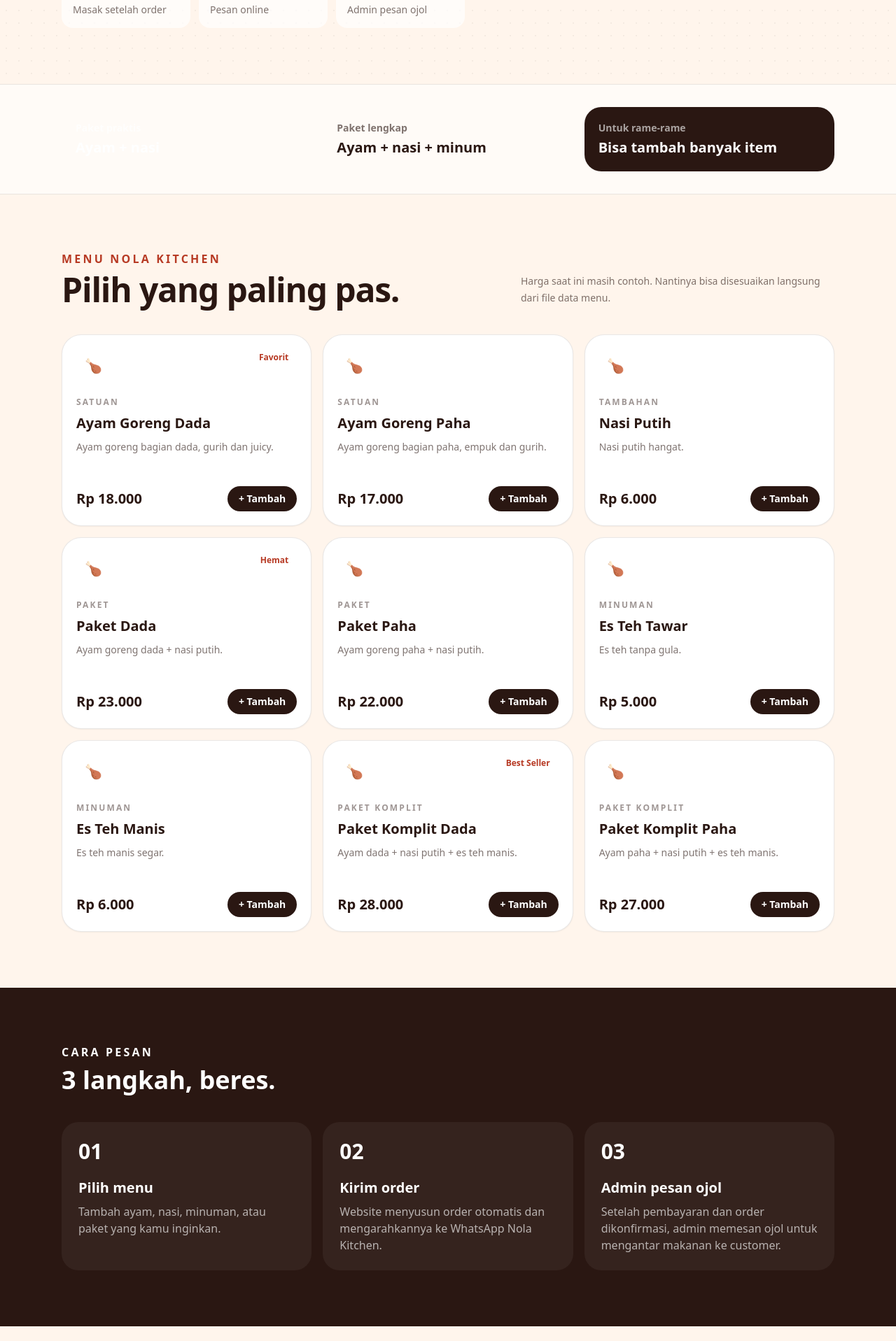
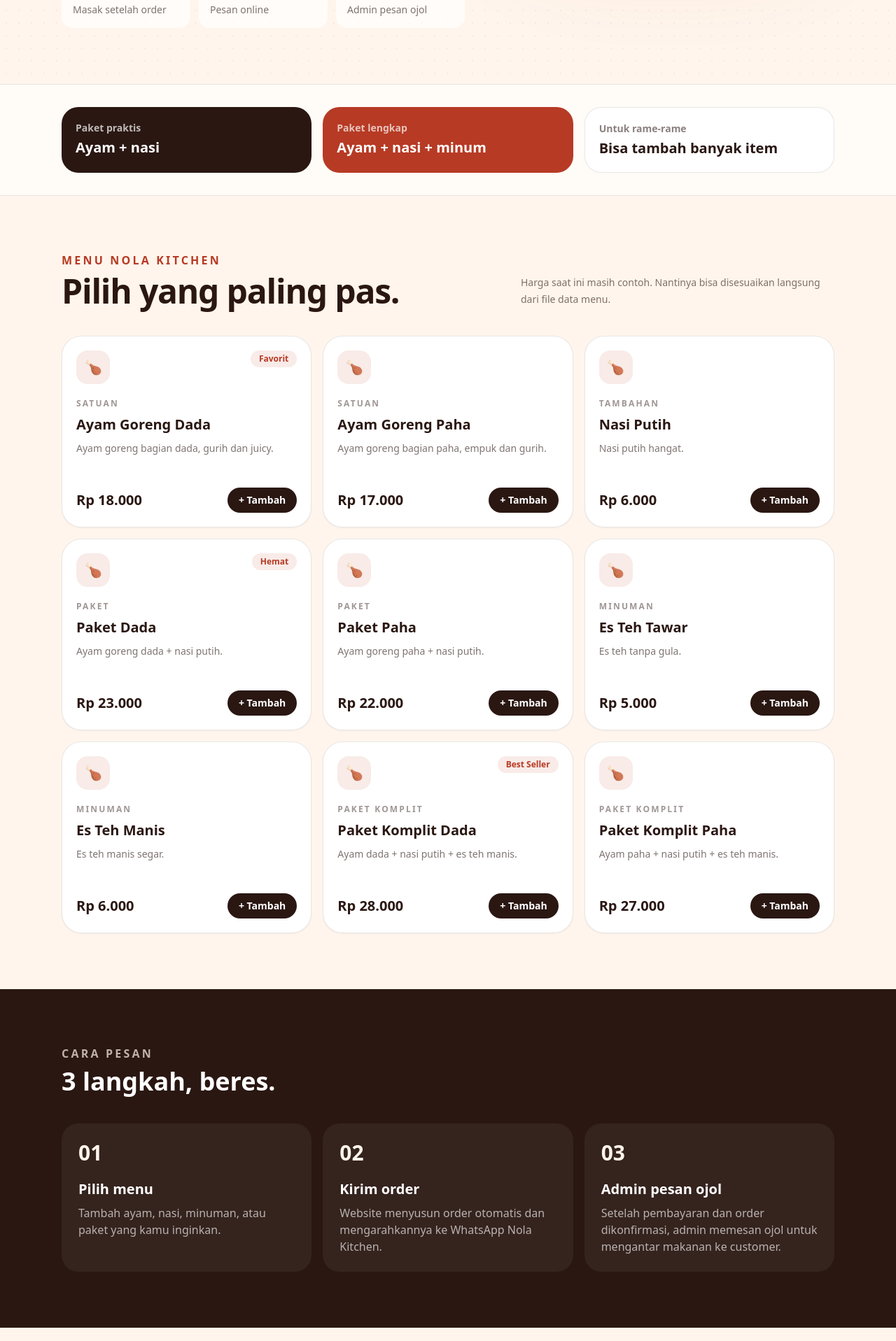
Before and after one commit to herayadi/nola-kitchen, a Next.js app: page / in a window 1280 px wide. Shown: the part 689-2606 px from the top of the page at 70% size. Built offline with nearby package versions, Linux system fonts and the light colour scheme.

Commit message:
feat: refresh food palette and update WhatsApp number

```diff
--- a/components/NolaKitchenPage.tsx
+++ b/components/NolaKitchenPage.tsx
@@ -6,7 +6,7 @@ import { formatRupiah } from "@/lib/currency";
 import { buildWhatsAppUrl, type CartMap } from "@/lib/whatsapp";
 
 const BUSINESS_NAME = "Nola Kitchen";
-const WHATSAPP_NUMBER = "6281234567890"; // GANTI dengan nomor WhatsApp bisnis
+const WHATSAPP_NUMBER = "6281295656710";
 
 export default function NolaKitchenPage() {
   const [cart, setCart] = useState<CartMap>({});
@@ -115,7 +115,7 @@ export default function NolaKitchenPage() {
             </div>
 
             <div className="relative">
-              <div className="absolute -inset-8 -z-10 rounded-full bg-nola-gold/20 blur-3xl" />
+              <div className="absolute -inset-8 -z-10 rounded-full bg-nola-red/15 blur-3xl" />
               <div className="rounded-[2rem] border border-nola-brown/10 bg-white p-5 shadow-soft">
                 <div className="rounded-[1.5rem] bg-nola-red p-6 text-white">
                   <p className="text-sm font-bold uppercase tracking-[.2em] text-white/70">Best Seller</p>
@@ -144,16 +144,16 @@ export default function NolaKitchenPage() {
 
         <section id="paket" className="border-y border-nola-brown/10 bg-white/60">
           <div className="mx-auto grid max-w-6xl gap-4 px-4 py-8 md:grid-cols-3 md:px-6">
-            <div className="rounded-3xl bg-nola-green p-5 text-white">
+            <div className="rounded-3xl bg-nola-brown p-5 text-white">
               <p className="text-sm font-bold text-white/70">Paket praktis</p>
               <p className="mt-1 text-xl font-black">Ayam + nasi</p>
             </div>
-            <div className="rounded-3xl bg-nola-gold p-5 text-nola-brown">
-              <p className="text-sm font-bold text-nola-brown/60">Paket lengkap</p>
+            <div className="rounded-3xl bg-nola-red p-5 text-white">
+              <p className="text-sm font-bold text-white/70">Paket lengkap</p>
               <p className="mt-1 text-xl font-black">Ayam + nasi + minum</p>
             </div>
-            <div className="rounded-3xl bg-nola-brown p-5 text-white">
-              <p className="text-sm font-bold text-white/60">Untuk rame-rame</p>
+            <div className="rounded-3xl border border-nola-brown/10 bg-white p-5 text-nola-brown">
+              <p className="text-sm font-bold text-nola-brown/55">Untuk rame-rame</p>
               <p className="mt-1 text-xl font-black">Bisa tambah banyak item</p>
             </div>
           </div>
@@ -177,9 +177,9 @@ export default function NolaKitchenPage() {
                 className="group rounded-[1.75rem] border border-nola-brown/10 bg-white p-5 shadow-sm transition hover:-translate-y-1 hover:shadow-soft"
               >
                 <div className="flex items-start justify-between gap-4">
-                  <div className="grid h-12 w-12 place-items-center rounded-2xl bg-nola-sand text-xl">🍗</div>
+                  <div className="grid h-12 w-12 place-items-center rounded-2xl bg-nola-red/10 text-xl">🍗</div>
                   {item.badge ? (
-                    <span className="rounded-full bg-nola-gold/15 px-3 py-1 text-xs font-black text-nola-red">
+                    <span className="rounded-full bg-nola-red/10 px-3 py-1 text-xs font-black text-nola-red">
                       {item.badge}
                     </span>
                   ) : null}
@@ -203,7 +203,7 @@ export default function NolaKitchenPage() {
 
         <section id="cara-pesan" className="bg-nola-brown text-white">
           <div className="mx-auto max-w-6xl px-4 py-14 md:px-6 md:py-20">
-            <p className="font-bold uppercase tracking-[.2em] text-nola-gold">Cara Pesan</p>
+            <p className="font-bold uppercase tracking-[.2em] text-nola-cream/70">Cara Pesan</p>
             <h2 className="mt-2 text-4xl font-black">3 langkah, beres.</h2>
             <div className="mt-10 grid gap-4 md:grid-cols-3">
               {[
@@ -212,7 +212,7 @@ export default function NolaKitchenPage() {
                 ["03", "Admin pesan ojol", "Setelah pembayaran dan order dikonfirmasi, admin memesan ojol untuk mengantar makanan ke customer."],
               ].map(([number, title, description]) => (
                 <div key={number} className="rounded-3xl bg-white/5 p-6">
-                  <span className="text-3xl font-black text-nola-gold">{number}</span>
+                  <span className="text-3xl font-black text-nola-cream">{number}</span>
                   <h3 className="mt-5 text-xl font-black">{title}</h3>
                   <p className="mt-2 text-white/65">{description}</p>
                 </div>
@@ -351,12 +351,12 @@ export default function NolaKitchenPage() {
               <button
                 onClick={checkout}
                 disabled={!count}
-                className="w-full rounded-2xl bg-nola-green px-5 py-4 font-black text-white disabled:cursor-not-allowed disabled:opacity-40"
+                className="w-full rounded-2xl bg-nola-red px-5 py-4 font-black text-white disabled:cursor-not-allowed disabled:opacity-40"
               >
                 Pesan via WhatsApp
               </button>
               <p className="mt-3 text-center text-xs text-nola-brown/45">
-                Nomor WhatsApp masih placeholder dan harus diganti sebelum publish.
+                Pesanan akan dikirim ke WhatsApp Nola Kitchen untuk dikonfirmasi admin.
               </p>
             </div>
           </aside>
```
